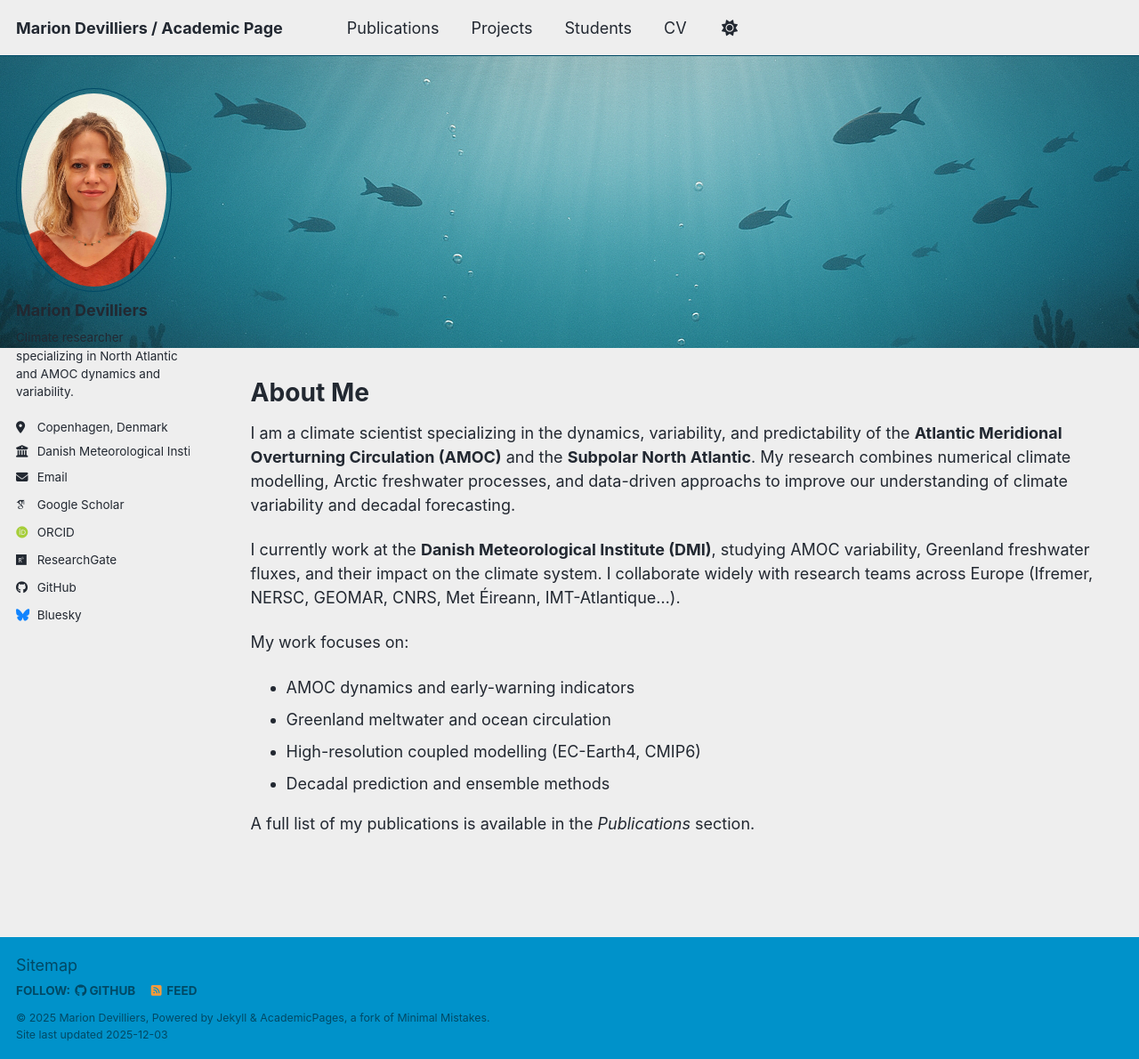
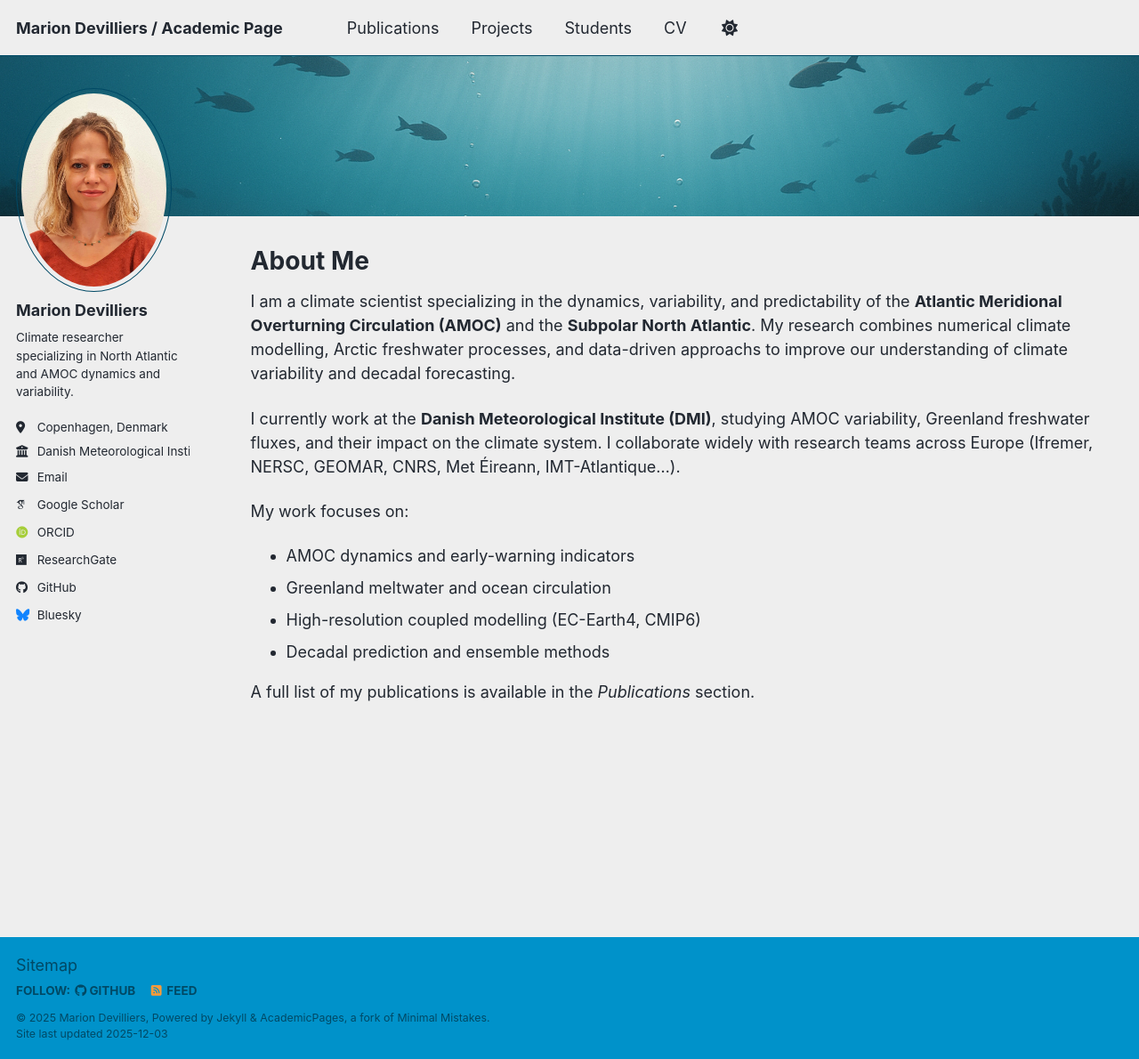
Before and after one commit to mariondevilliers/mariondevilliers.github.io, a Jekyll site: the page built from _pages/about.md, in a window 1280 px wide and 1190 px high. Shown: the whole window at 89% size. Built offline with Jekyll 4.4.1, drawn with Linux system fonts in a browser that asks for light colours; some web fonts are replaced; a script bundle is joined from its source files by our own code; library files that are not in the unit come from our copies.

Commit message:
Update banner.scss

```diff
--- a/_sass/layout/banner.scss
+++ b/_sass/layout/banner.scss
@@ -1,15 +1,16 @@
 .site-banner {
   width: 100%;
-  text-align: center;     /* centre l'image horizontalement */
-  overflow: hidden;
+  text-align: center;
+  overflow: hidden;   /* coupe le trop plein */
   margin: 0;
   padding: 0;
 }
 
 .site-banner img {
-  width: 100%;            /* occupe toute la largeur */
-  height: auto;           /* respecte les proportions */
-  object-fit: none;       /* pas de crop */
-  display: block;         /* évite l'espace sous l'image */
-  margin: 0 auto;         /* sécurité pour centrer */
+  width: 100%;
+  height: auto;
+  max-height: 180px;  /* ← RÉDUIT LA HAUTEUR DE 1/3 (ajuste ici) */
+  object-fit: cover;
+  display: block;
+  margin: 0 auto;
 }
```
